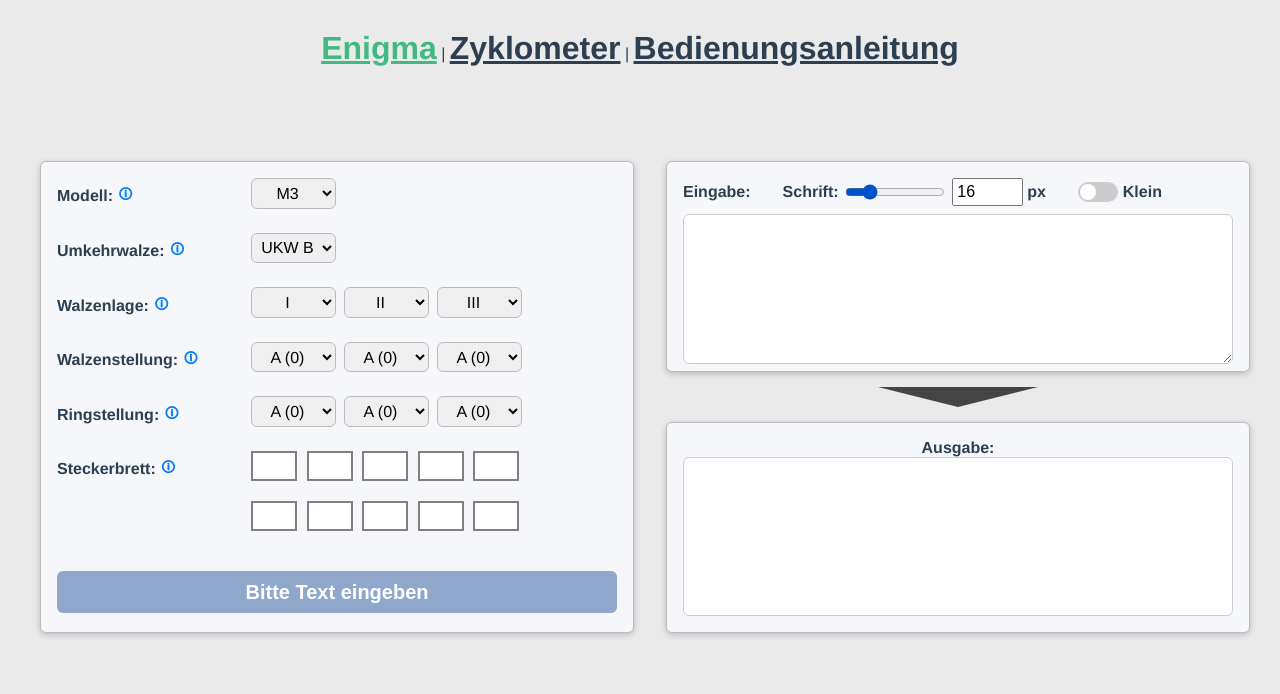
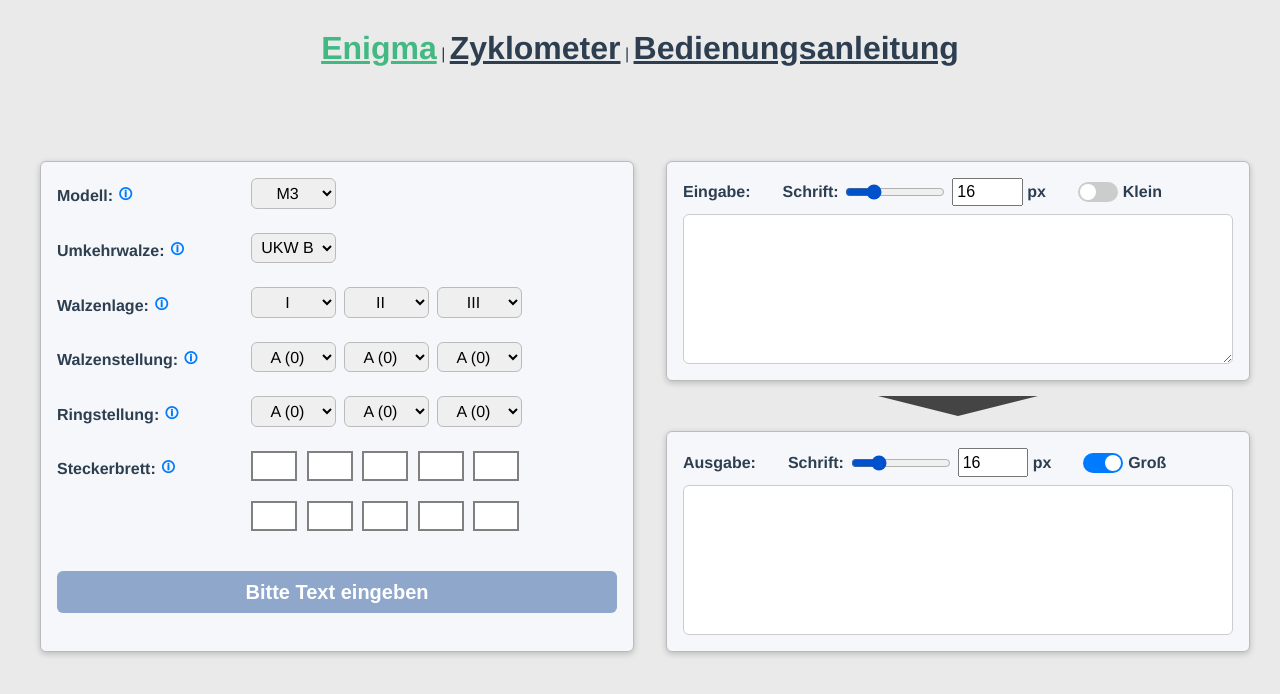
Before and after one commit to Bibble-code/EnigmaSite, a Vue app: page / in a window 1280 px wide. Shown: the top 694 px of the page. Built offline with nearby package versions, Linux system fonts and the light colour scheme.

Commit message:
added size control to output

```diff
--- a/src/views/EnigmaRequestView.vue
+++ b/src/views/EnigmaRequestView.vue
@@ -31,62 +31,36 @@
                         {{ settings.enigma.input ? 'Verschlüsseln' : 'Bitte Text eingeben' }}
                     </SubmitButton>
 
-
-
-
-
                 </div>
 
                 <div class="right-form">
                     <!-- Left Section (Eingabe) -->
                     <div class="text-box">
                         <div class="textarea-wrapper">
+                            <!-- Eingabe Controls -->
                             <div class="controls-row">
                                 <label>Eingabe:</label>
 
                                 <label class="font-label">
                                     Schrift:
-<input
-  type="range"
-  min="10"
-  max="40"
-  v-model="fontSize"
-  style="width: 100px;"
-/>
-
-  <input
-    type="number"
-    min="10"
-    max="40"
-    v-model="fontSize"
-    class="font-input"
-
-  />
+                                    <input type="range" min="10" max="35" v-model="inputFontSize"
+                                        style="width: 100px;" />
+                                    <input type="number" min="10" max="35" v-model="inputFontSize" class="font-input" />
                                     px
                                 </label>
 
-<ToggleSwitch v-model="isUpperCase">
-  {{ isUpperCase ? 'Groß' : 'Klein' }}
+                                <ToggleSwitch v-model="inputIsUpperCase">
+                                    {{ inputIsUpperCase ? 'Groß' : 'Klein' }}
                                 </ToggleSwitch>
-
                             </div>
 
-<textarea
-  ref="inputTextarea"
-  v-model="settings.enigma.input"
-  @input="sanitizeInput"
-  spellcheck="false"
-  :style="{
-    fontSize: fontSize + 'px',
+                            <textarea ref="inputTextarea" v-model="settings.enigma.input" @input="sanitizeInput"
+                                spellcheck="false" :style="{
+                                    fontSize: inputFontSize + 'px',
                                     minWidth: '550px',
                                     resize: 'horizontal'
-  }"
-/>
-
+                                }" />
                         </div>
-
-
-
                     </div>
 
                     <div class="arrow-container">
@@ -95,14 +69,28 @@
                         </svg>
                     </div>
 
-
-
                     <!-- Right Section (Ausgabe) -->
                     <div class="text-box">
                         <div class="textarea-wrapper">
-                            <label >Ausgabe:</label>
+                            <div class="controls-row">
+                                <label>Ausgabe:</label>
+
+                                <label class="font-label">
+                                    Schrift:
+                                    <input type="range" min="10" max="35" v-model="outputFontSize"
+                                        style="width: 100px;" />
+                                    <input type="number" min="10" max="35" v-model="outputFontSize"
+                                        class="font-input" />
+                                    px
+                                </label>
+
+                                <ToggleSwitch v-model="outputIsUpperCase">
+                                    {{ outputIsUpperCase ? 'Groß' : 'Klein' }}
+                                </ToggleSwitch>
+                            </div>
+
                             <textarea ref="outputTextarea" v-model="enigma_output" readonly class="output-textarea"
-                                tabindex="-1" :style="{ fontSize: fontSize + 'px' }"></textarea>
+                                tabindex="-1" :style="{ fontSize: outputFontSize + 'px' }" />
 
 
                         </div>
@@ -181,9 +169,14 @@
 const enigma_output = ref("");
 
 
-const isUpperCase = ref(false);
 const inputTextarea = ref(null);
-const fontSize = ref(16);
+
+const inputFontSize = ref(16);
+const outputFontSize = ref(16);
+
+const inputIsUpperCase = ref(false);
+const outputIsUpperCase = ref(true);
+
 
 
 // 3. === COMPUTED PROPERTIES ===
@@ -239,22 +232,22 @@
     settings.enigma.rings.splice(0, settings.enigma.rings.length, ...defaults.rings);
 });
 
-watch(isUpperCase, (newVal) => {
-    // Eingabetext anpassen
+watch(inputIsUpperCase, (newVal) => {
     settings.enigma.input = newVal
         ? settings.enigma.input.toUpperCase()
         : settings.enigma.input.toLowerCase();
 
-    // Ausgabe ebenfalls anpassen, falls vorhanden
-    enigma_output.value = newVal
-        ? enigma_output.value.toUpperCase()
-        : enigma_output.value.toLowerCase();
-
-    // Nach Umwandlung den Fokus wieder ins Eingabefeld setzen
     nextTick(() => {
         inputTextarea.value?.focus();
     });
 });
+
+watch(outputIsUpperCase, (newVal) => {
+    enigma_output.value = newVal
+        ? enigma_output.value.toUpperCase()
+        : enigma_output.value.toLowerCase();
+});
+
 
 
 
@@ -270,7 +263,7 @@
         let outputFromBackend = response.data.output || "";
 
         // Direkt an den Slider-Status anpassen
-        enigma_output.value = isUpperCase.value
+        enigma_output.value = outputIsUpperCase.value
             ? outputFromBackend.toUpperCase()
             : outputFromBackend.toLowerCase();
 
@@ -305,10 +298,11 @@
 const sanitizeInput = (event) => {
     const raw = event.target.value;
     const onlyLetters = raw.replace(/[^a-zA-Z]/g, "");
-    settings.enigma.input = isUpperCase.value
+    settings.enigma.input = inputIsUpperCase.value
         ? onlyLetters.toUpperCase()
         : onlyLetters.toLowerCase();
 };
+
 
 
 
@@ -457,7 +451,8 @@
     align-items: center;
     gap: 2rem;
     margin-bottom: 0.5rem;
-  flex-wrap: wrap; /* Falls es zu eng wird, umbrechen */
+    flex-wrap: wrap;
+    /* Falls es zu eng wird, umbrechen */
     accent-color: #0052cc;
 }
 
@@ -478,10 +473,12 @@
 /* Textarea soll den restlichen Platz einnehmen */
 .textarea-wrapper textarea {
     flex-grow: 1;
-  min-height: 150px; /* oder was du willst */
+    min-height: 150px;
+    /* oder was du willst */
     resize: none;
     font-family: monospace;
-  font-size: inherit; /* Vererbt vom Parent */
+    font-size: inherit;
+    /* Vererbt vom Parent */
 }
 
 
```
Lines whose indentation alone changed are shown as unchanged.
